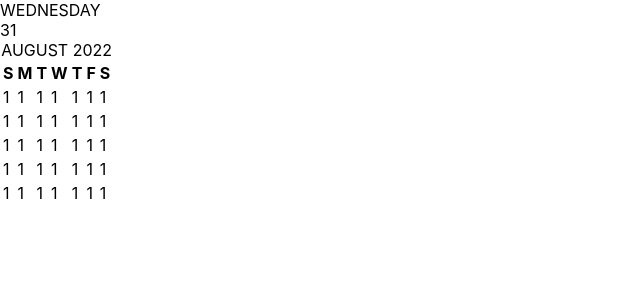
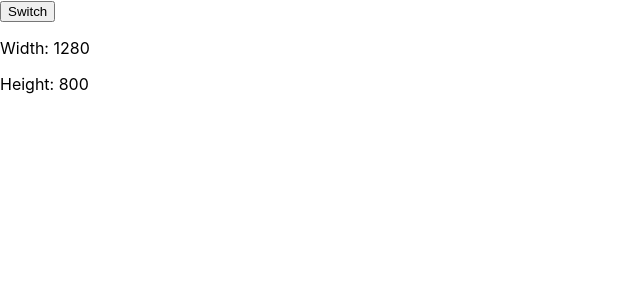
Before and after one commit to Vladislav-Rurak/react-app, a React (Create React App) app: page / in a window 1280 px wide. Shown: the top 300 px of the page, without its empty margins (0-640 px from the left). Built offline with nearby package versions, Linux system fonts and the light colour scheme.

Commit message:
Add ViewPortParams

```diff
--- a/src/App.js
+++ b/src/App.js
@@ -1,5 +1,31 @@
-import Calendar from './components/Calendar';
+import ViewPortParams from './components/ViewPortParams';
 
-const App = () => <Calendar />;
+import React, { Component } from 'react';
+
+class App extends Component {
+  constructor (props) {
+    super(props);
+
+    this.state = {
+      isVisible: true,
+    };
+  }
+  render () {
+    const { isVisible } = this.state;
+
+    return (
+      <>
+        <button
+          onClick={() => {
+            this.setState({ isVisible: !isVisible });
+          }}
+        >
+          Switch
+        </button>
+        {isVisible && <ViewPortParams />}
+      </>
+    );
+  }
+}
 
 export default App;
--- /dev/null
+++ b/src/components/ViewPortParams/index.js
@@ -0,0 +1,39 @@
+import React, { Component } from 'react';
+
+class ViewPortParams extends Component {
+  constructor (props) {
+    super(props);
+
+    this.state = {
+      x: window.innerWidth,
+      y: window.innerHeight,
+    };
+  }
+
+  resize = e => {
+    this.setState({
+      x: window.innerWidth,
+      y: window.innerHeight,
+    });
+  };
+
+  componentDidMount () {
+    window.addEventListener('resize', this.resize);
+  }
+
+  componentWillUnmount () {
+    window.removeEventListener('resize', this.resize);
+  }
+
+  render () {
+    const { x, y } = this.state;
+    return (
+      <div>
+        <p>Width: {x}</p>
+        <p>Height: {y}</p>
+      </div>
+    );
+  }
+}
+
+export default ViewPortParams;
```
